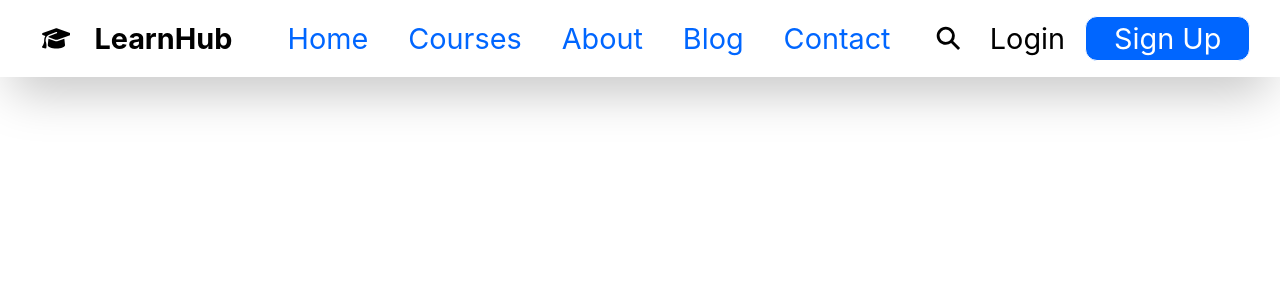
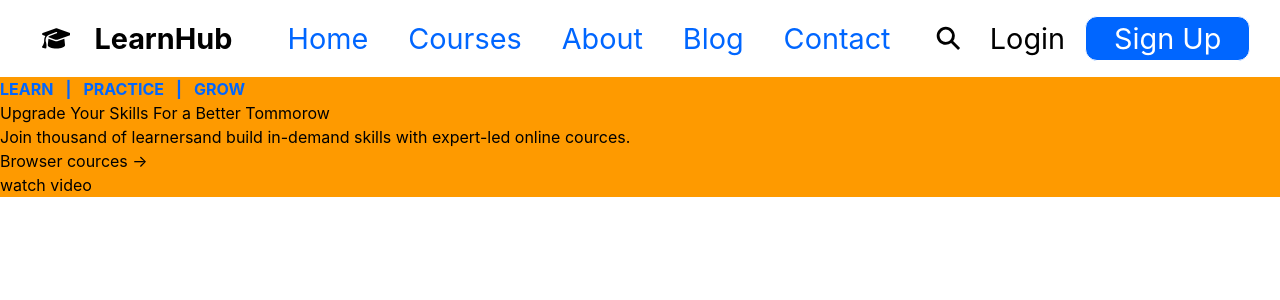
Before and after one commit to sanjaych9517/practice-by-creating-small-Project, a React (Vite) app in the folder LearnHub/: page / in a window 1280 px wide. Shown: the top 300 px of the page. Built offline with nearby package versions, Linux system fonts and the light colour scheme.

Commit message:
create basic design of Hero section

```diff
--- a/LearnHub/src/App.jsx
+++ b/LearnHub/src/App.jsx
@@ -1,10 +1,11 @@
 import Navbar from "./component/headerNavigation/navbar";
-
+import Hero from "./component/heroSection/Hero";
 
 function App() {
   return (
     <>
       <Navbar />
+      <Hero />
     </>
   );
 }
--- a/LearnHub/src/component/headerNavigation/Navbar.jsx
+++ b/LearnHub/src/component/headerNavigation/Navbar.jsx
@@ -6,7 +6,7 @@ import Button from "./Button";
 
 const Navbar = () => {
   return (
-    <div className="flex justify-around items-center  text-[1.8rem] p-4 shadow-2xl ">
+    <div className="flex justify-around items-center  text-[1.8rem] p-4 shadow-xl ">
       <Logo />
       <Links />
 
--- /dev/null
+++ b/LearnHub/src/component/heroSection/Divide.jsx
@@ -0,0 +1,11 @@
+import React from "react";
+
+const Divide = () => {
+  return (
+    <div>
+      <span className="font-bold"> | </span>
+    </div>
+  );
+};
+
+export default Divide;
--- /dev/null
+++ b/LearnHub/src/component/heroSection/Heading.jsx
@@ -0,0 +1,11 @@
+import React from 'react'
+
+const Heading = () => {
+  return (
+    <div>
+      <h1>Upgrade Your Skills For a Better Tommorow</h1>
+    </div>
+  )
+}
+
+export default Heading
--- /dev/null
+++ b/LearnHub/src/component/heroSection/Hero.jsx
@@ -0,0 +1,23 @@
+import React from "react";
+import Links from "./Links";
+import Heading from "./Heading";
+import Para from "./Para";
+import Button from "../headerNavigation/Button";
+
+const Hero = () => {
+  return (
+    <>
+      <div className="bg-amber-500">
+        <Links />
+        <Heading />
+        <Para />
+        <Button title="Browser cources ->" />
+        <Button title="watch video" />
+      </div>
+
+
+    </>
+  );
+};
+
+export default Hero;
--- /dev/null
+++ b/LearnHub/src/component/heroSection/Img.jsx
@@ -0,0 +1,11 @@
+import React from 'react'
+
+const Img = () => {
+  return (
+    <div>
+
+    </div>
+  )
+}
+
+export default Img
--- /dev/null
+++ b/LearnHub/src/component/heroSection/Links.jsx
@@ -0,0 +1,17 @@
+import React from "react";
+import { NavLink } from "react-router-dom";
+import Divide from "./Divide";
+
+const Links = () => {
+  return (
+    <div className="flex gap-3 text-[#0066FF] font-bold ">
+      <NavLink to="/learn">LEARN</NavLink>
+      <Divide />
+      <NavLink to="/learn">PRACTICE</NavLink>
+      <Divide />
+      <NavLink to="/learn">GROW</NavLink>
+    </div>
+  );
+};
+
+export default Links;
--- /dev/null
+++ b/LearnHub/src/component/heroSection/Para.jsx
@@ -0,0 +1,11 @@
+import React from 'react'
+
+const Para = () => {
+  return (
+    <div>
+      <p>Join thousand of learnersand build in-demand skills with expert-led online cources.</p>
+    </div>
+  )
+}
+
+export default Para
```
